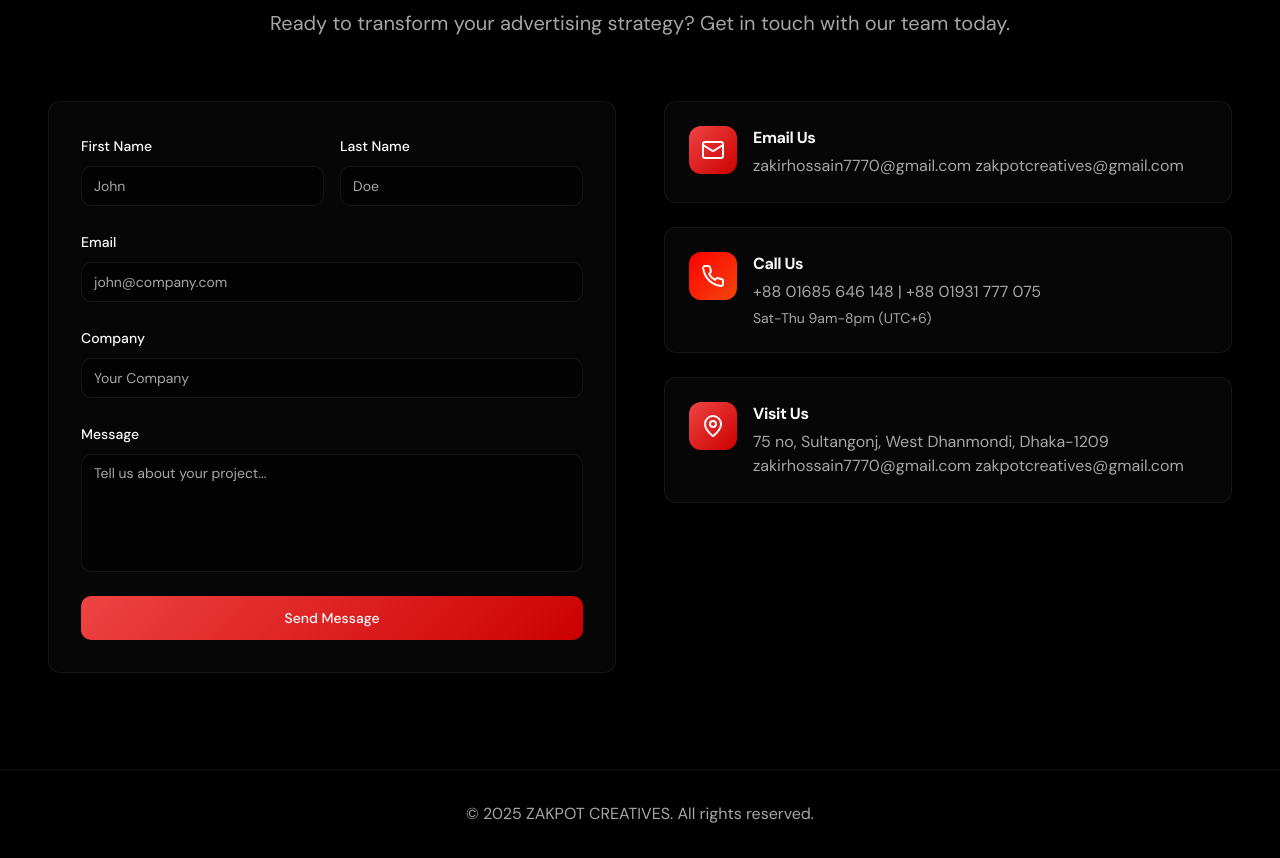
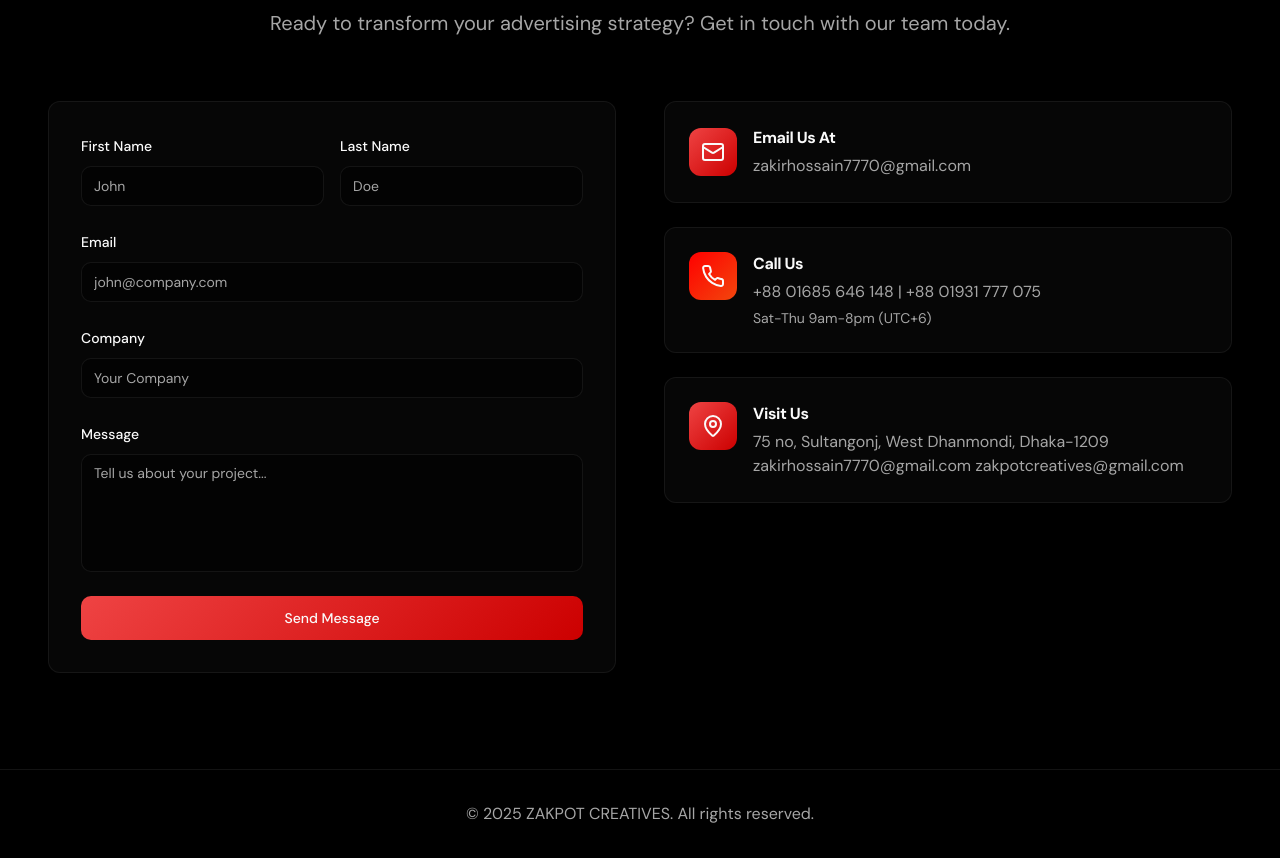
Before and after one commit to zakirartist/zakpot-creatives-e74a35ac, a React (Vite) app: page / in a window 1280 px wide. Shown: the part 5587-6445 px from the top of the page. Built offline with nearby package versions, Linux system fonts and the light colour scheme; the HTML template or start-up script is replaced by a standard one.

Commit message:
Visual edit in Lovable
Edited UI in Lovable

```diff
--- a/src/components/Contact.tsx
+++ b/src/components/Contact.tsx
@@ -66,14 +66,14 @@ export const Contact = () => {
 
           <div className="space-y-6 animate-slide-up animate-delay-100">
             <Card className="p-6 bg-card/50 backdrop-blur-sm border-border/50 hover:border-primary/50 transition-colors">
-              <div className="flex items-start gap-4">
+              <div className="gap-4 flex-row flex items-center justify-start">
                 <div className="w-12 h-12 rounded-lg bg-gradient-primary flex items-center justify-center flex-shrink-0">
                   <Mail className="w-6 h-6 text-primary-foreground" />
                 </div>
                 <div>
-                  <h3 className="font-bold mb-1">Email Us</h3>
+                  <h3 className="font-bold mb-1">Email Us At</h3>
                   <p className="text-muted-foreground">zakirhossain7770@gmail.com
-zakpotcreatives@gmail.com</p>
+                </p>
                   <p className="text-muted-foreground">
                 </p>
                 </div>
```
